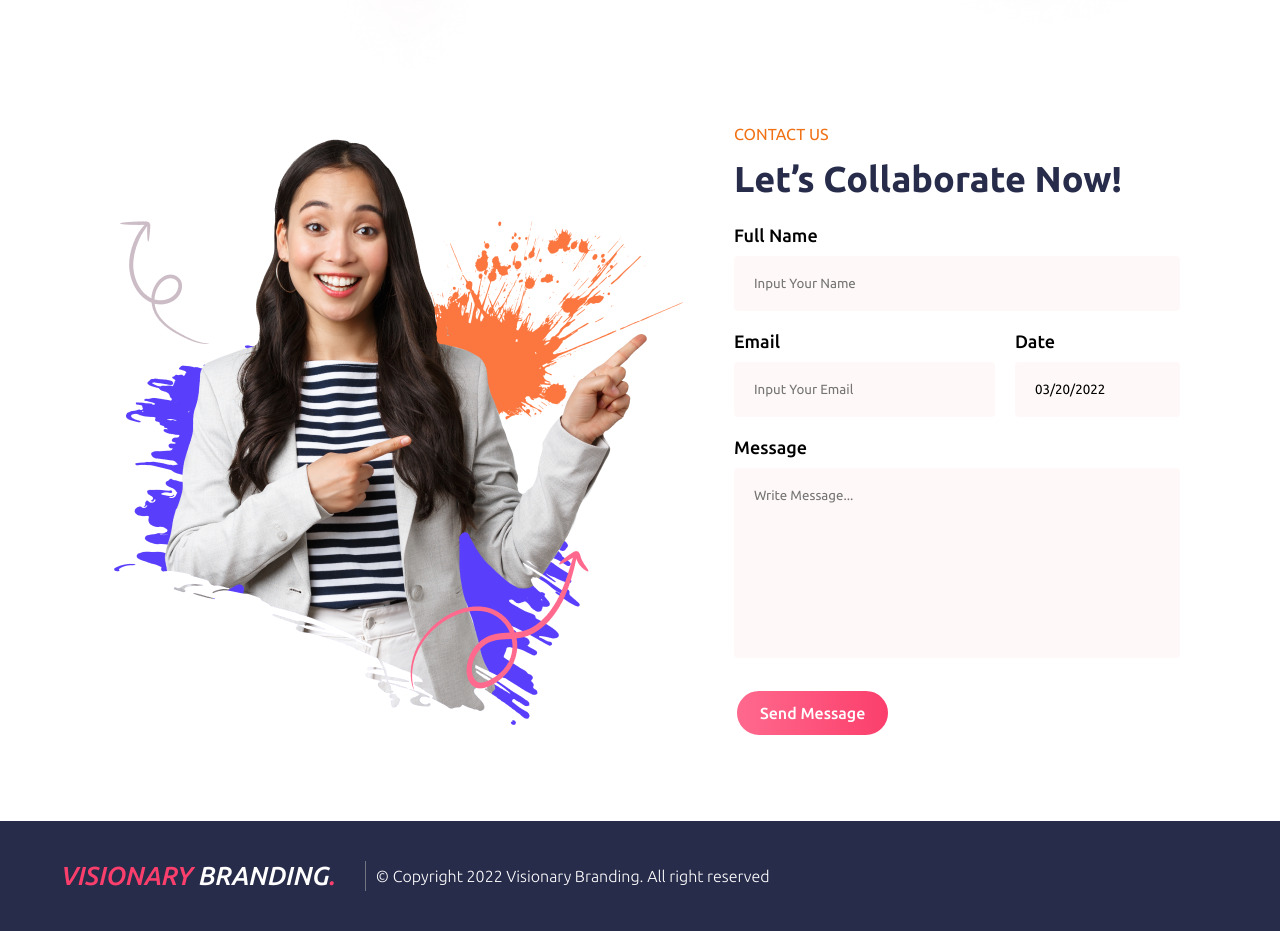
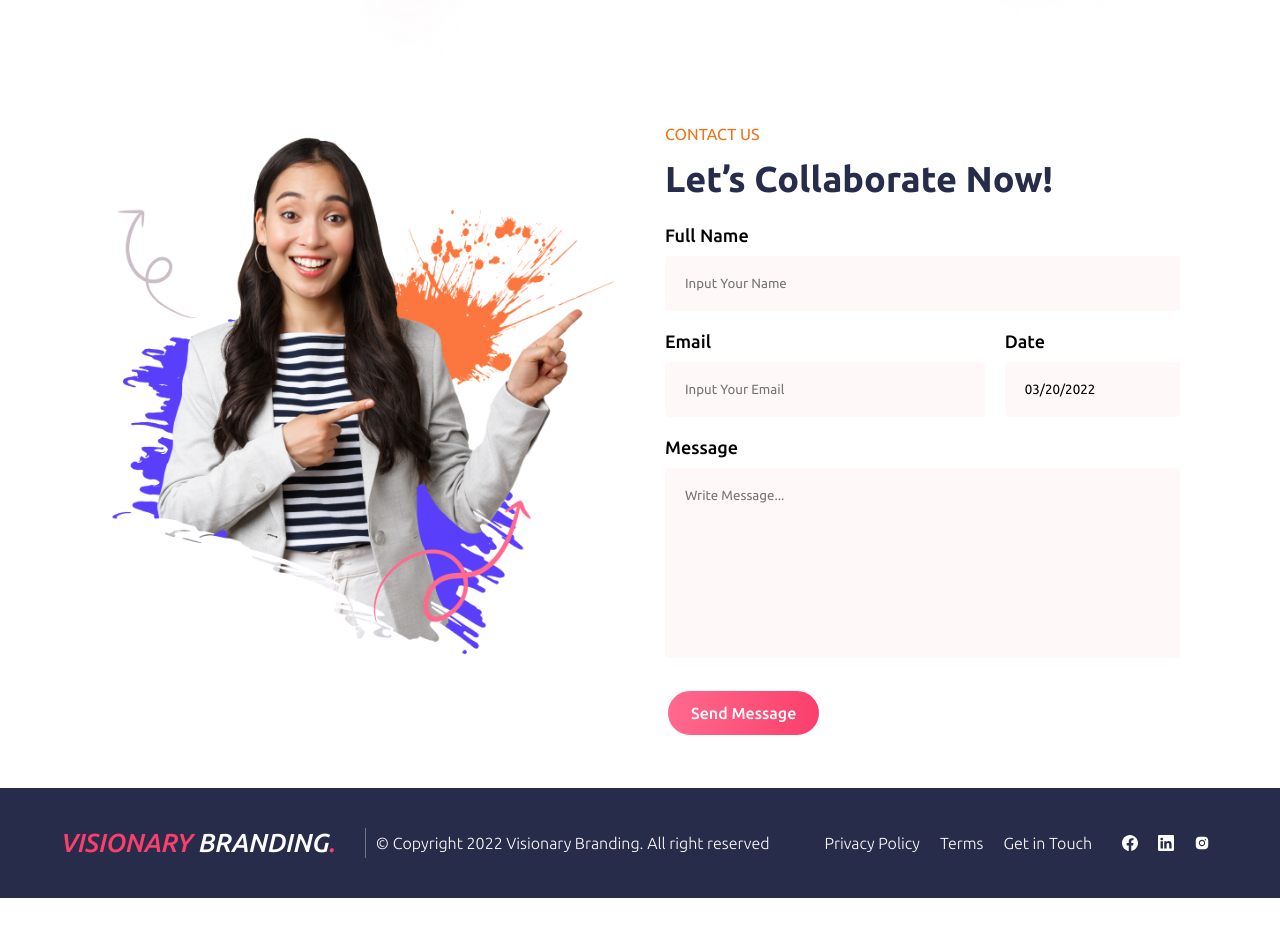
Before and after one commit to salmandotweb/visionary-branding, a React (Create React App) app: page / in a window 1280 px wide. Shown: the part 4280-5211 px from the top of the page. After the commit the page ends 5178 px from the top, so only its background shows below. Built offline with nearby package versions, Linux system fonts and the light colour scheme.

Commit message:
visionary-branding

```diff
--- a/src/Components/SectionLabel/SectionLabel.module.css
+++ b/src/Components/SectionLabel/SectionLabel.module.css
@@ -13,3 +13,19 @@
   color: var(--dark-blue);
   margin: 1.5rem 0;
 }
+@media screen and (max-width: 425px) {
+  .section_label > p {
+    font-size: 1.4rem;
+  }
+  .section_label > h1 {
+    font-size: 2.8rem;
+  }
+}
+@media screen and (max-width: 365px) {
+  .section_label > p {
+    font-size: 1.4rem;
+  }
+  .section_label > h1 {
+    font-size: 2.4rem;
+  }
+}
--- a/src/Components/WorkCard/WorkCard.module.css
+++ b/src/Components/WorkCard/WorkCard.module.css
@@ -16,3 +16,8 @@
   font-weight: 600;
   margin: 1rem 0;
 }
+@media screen and (max-width: 375px) {
+  .img_container {
+    width: 100%;
+  }
+}
--- a/src/Sections/Contact/Contact.module.css
+++ b/src/Sections/Contact/Contact.module.css
@@ -62,3 +62,32 @@
 .container > label {
   margin-bottom: 5rem !important;
 }
+@media screen and (max-width: 1334px) {
+  .left {
+    flex: 0.5;
+  }
+  .left > img {
+    width: 100%;
+  }
+  .right {
+    flex: 0.5;
+  }
+}
+@media screen and (max-width: 1242px) {
+  .right {
+    flex: 1;
+  }
+  .left {
+    display: none;
+  }
+}
+@media screen and (max-width: 631px) {
+  .contact_us {
+    padding: 0 5rem 5rem 5rem;
+  }
+}
+@media screen and (max-width: 583px) {
+  .contact_us {
+    padding: 0 2rem 5rem 2rem;
+  }
+}
--- a/src/Sections/Footer/Footer.js
+++ b/src/Sections/Footer/Footer.js
@@ -1,4 +1,6 @@
 import React from "react";
+import { BsFacebook, BsLinkedin } from "react-icons/bs";
+import { AiFillInstagram } from "react-icons/ai";
 import classes from "./Footer.module.css";
 
 const Footer = () => {
@@ -13,6 +15,18 @@ const Footer = () => {
       <p className={classes.copyright}>
         &copy; Copyright {year} Visionary Branding. All right reserved
       </p>
+      <div className={classes.footer_right}>
+        <div className={classes.links}>
+          <p>Privacy Policy</p>
+          <p>Terms</p>
+          <p>Get in Touch</p>
+        </div>
+        <div className={classes.social_links}>
+          <BsFacebook />
+          <BsLinkedin />
+          <AiFillInstagram />
+        </div>
+      </div>
     </footer>
   );
 };
--- a/src/Sections/Footer/Footer.module.css
+++ b/src/Sections/Footer/Footer.module.css
@@ -25,3 +25,68 @@
   margin: 0 1rem;
   font-weight: 200;
 }
+.footer_right {
+  margin-left: auto;
+  display: flex;
+  align-items: center;
+}
+.links {
+  display: flex;
+  align-items: center;
+}
+.links > p {
+  margin: 0 1rem;
+  font-weight: 200;
+  cursor: pointer;
+}
+.social_links {
+  display: flex;
+  align-items: center;
+  margin-left: 1rem;
+}
+.social_links > svg {
+  margin: 0 1rem;
+  cursor: pointer;
+}
+@media screen and (max-width: 1216px) {
+  .footer_logo {
+    font-size: 2rem;
+  }
+  .footer {
+    flex-direction: column;
+  }
+  .footer_right {
+    margin: 0;
+  }
+  .line {
+    display: none;
+  }
+  .copyright {
+    margin: 2rem 0;
+  }
+}
+@media screen and (max-width: 544px) {
+  .footer_right {
+    flex-direction: column;
+  }
+  .social_links {
+    margin-top: 2rem;
+  }
+  .copyright {
+    text-align: center;
+    line-height: 2.2rem;
+  }
+}
+@media screen and (max-width: 417px) {
+  .footer {
+    padding: 3rem 2rem;
+  }
+}
+@media screen and (max-width: 320px) {
+  .links {
+    flex-direction: column;
+  }
+  .links > p {
+    margin-bottom: 1rem;
+  }
+}
--- a/src/Sections/Partners/Partners.module.css
+++ b/src/Sections/Partners/Partners.module.css
@@ -7,3 +7,8 @@
 .img_container > img {
   max-width: 100%;
 }
+@media screen and (max-width: 532px) {
+  .img_container {
+    display: none;
+  }
+}
--- a/src/Sections/Testimonial/Testimonial.module.css
+++ b/src/Sections/Testimonial/Testimonial.module.css
@@ -23,3 +23,37 @@
   border-radius: 0.5rem;
   padding: 2rem;
 }
+@media screen and (max-width: 932px) {
+  .section > img {
+    display: none;
+  }
+  .carousel {
+    position: relative;
+    width: 100%;
+    height: 23rem;
+  }
+  .testimonial_section {
+    padding-bottom: 5rem;
+  }
+}
+@media screen and (max-width: 705px) {
+  .carousel {
+    height: 26rem;
+  }
+}
+@media screen and (max-width: 463px) {
+  .carousel {
+    height: 28rem;
+  }
+}
+@media screen and (max-width: 433px) {
+  .carousel {
+    height: 30rem;
+  }
+}
+@media screen and (max-width: 320px) {
+  .carousel {
+    height: 34rem;
+    width: 33rem;
+  }
+}
--- a/src/Sections/Work/Work.module.css
+++ b/src/Sections/Work/Work.module.css
@@ -5,3 +5,16 @@
   align-content: space-around;
   justify-content: space-between;
 }
+@media screen and (max-width: 838px) {
+  .work_section {
+    justify-content: center;
+  }
+  .work_section {
+    display: flex;
+    flex-direction: column-reverse;
+    align-items: center;
+  }
+  .see_more {
+    margin-bottom: 2rem;
+  }
+}
--- a/src/index.css
+++ b/src/index.css
@@ -81,3 +81,6 @@ code {
     padding: 3rem 2rem;
   }
 }
+.horizontalSlider___281Ls {
+  overflow: visible !important;
+}
```
